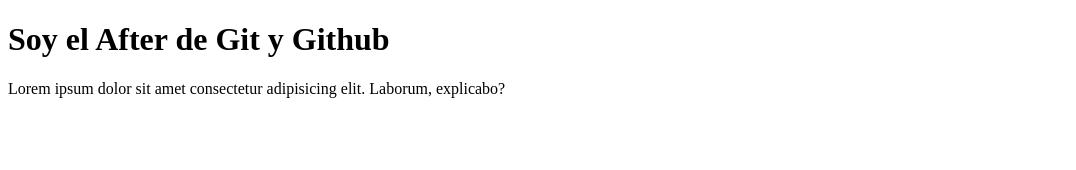
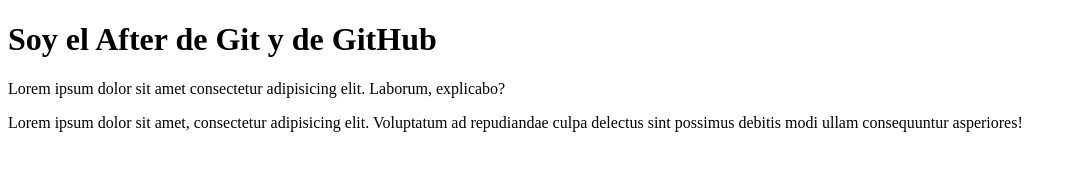
Before and after one commit to JuanFrAguirre/git-desde-coderhouse, a plain HTML site: page index.html in a window 1280 px wide. Shown: the whole page, without its empty margins (0-1076 px from the left). Drawn offline with Linux system fonts and the light colour scheme.

Commit message:
hice un cambio en el titulo y agregue un parrafo

```diff
--- a/index.html
+++ b/index.html
@@ -7,10 +7,15 @@
     <title>After de Git</title>
   </head>
   <body>
-    <h1>Soy el After de Git y Github</h1>
+    <h1>Soy el After de Git y de GitHub</h1>
     <p>
       Lorem ipsum dolor sit amet consectetur adipisicing elit. Laborum,
       explicabo?
     </p>
+    <p>
+      Lorem ipsum dolor sit amet, consectetur adipisicing elit. Voluptatum ad
+      repudiandae culpa delectus sint possimus debitis modi ullam consequuntur
+      asperiores!
+    </p>
   </body>
 </html>
```
